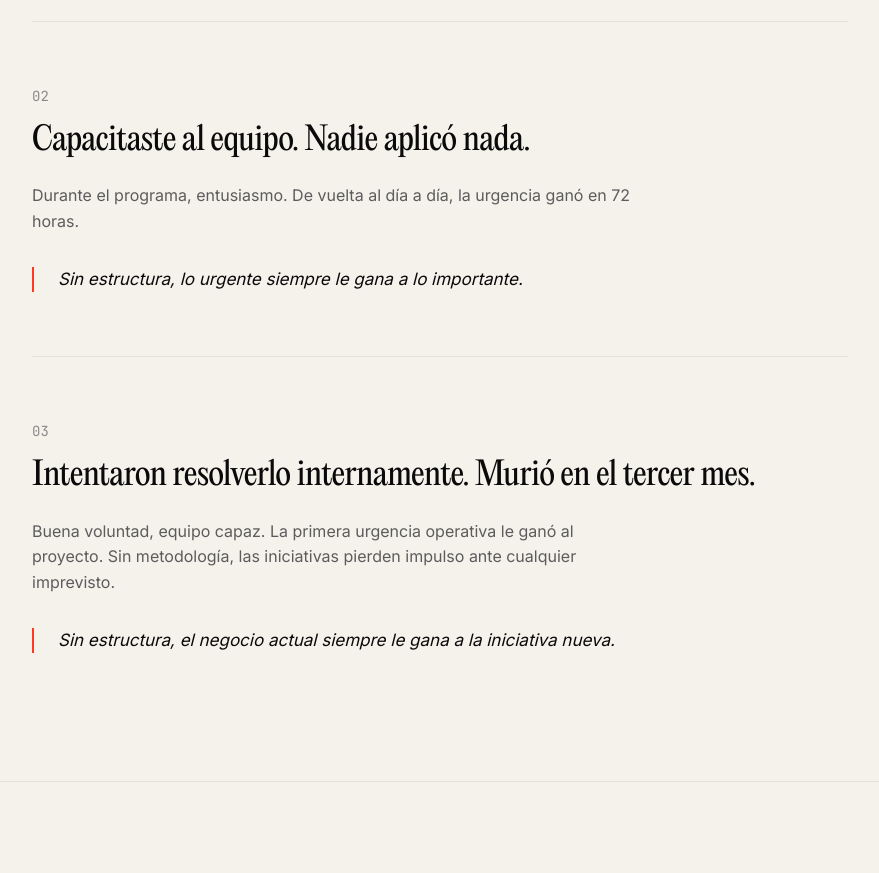
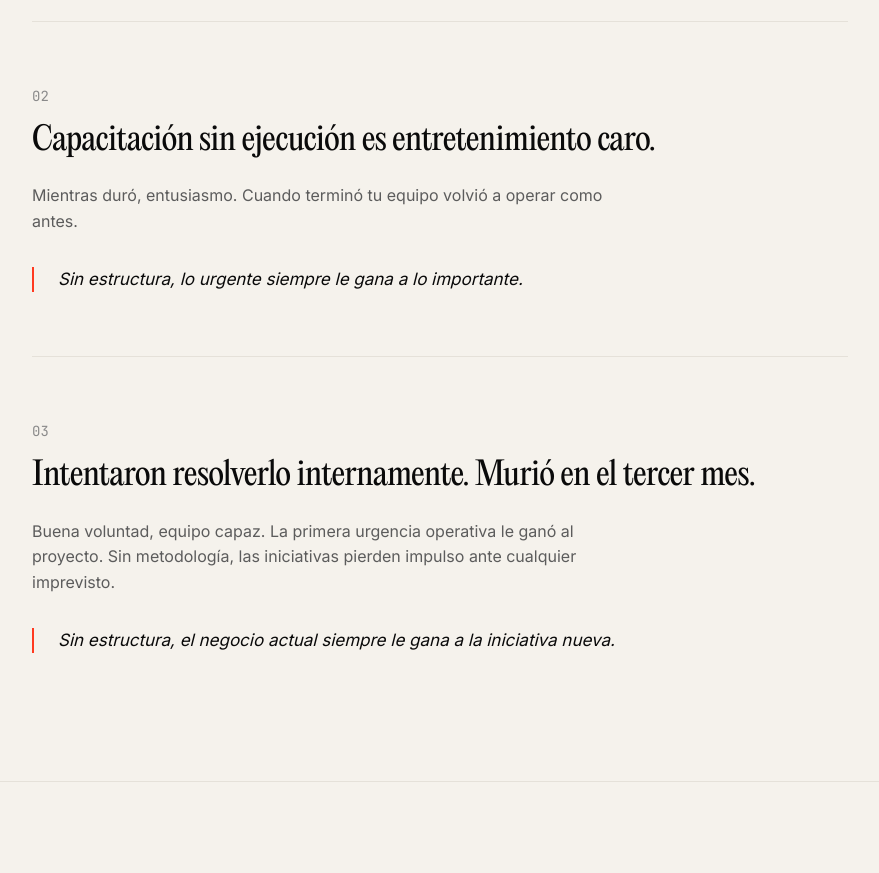
Before and after one commit to dami-novolabs/landingb2b, a Next.js app: page / in a window 1280 px wide. Shown: the part 2680-3553 px from the top of the page, without its empty margins (200-1079 px from the left). Built offline with nearby package versions, Linux system fonts and the light colour scheme.

Commit message:
feat: update WhyNovoLabs section content for clarity
Updated the title and body to reflect the impact of training without execution

Co-authored-by: Dami <102418453+dami-novolabs@users.noreply.github.com>

```diff
--- a/src/components/landing/WhyNovoLabs.tsx
+++ b/src/components/landing/WhyNovoLabs.tsx
@@ -13,8 +13,8 @@ const BLOCKS = [
   },
   {
     num: "02",
-    title: "Capacitaste al equipo. Nadie aplicó nada.",
-    body: "Durante el programa, entusiasmo. De vuelta al día a día, la urgencia ganó en 72 horas.",
+    title: "Capacitación sin ejecución es entretenimiento caro.",
+    body: "Mientras duró, entusiasmo. Cuando terminó tu equipo volvió a operar como antes.",
     learning: "Sin estructura, lo urgente siempre le gana a lo importante.",
   },
   {
```
